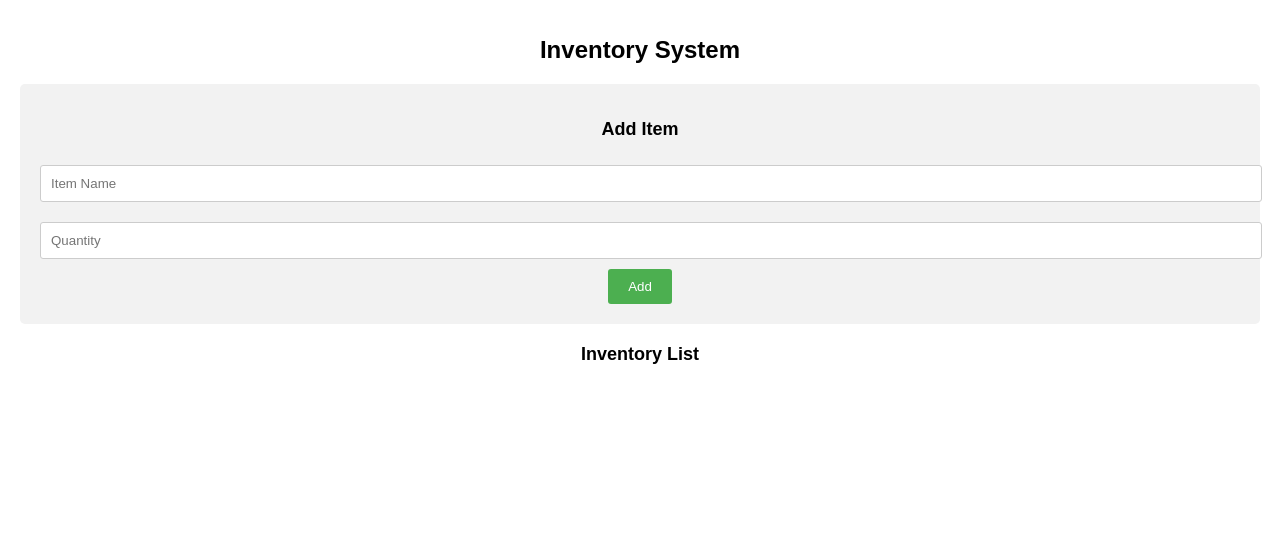
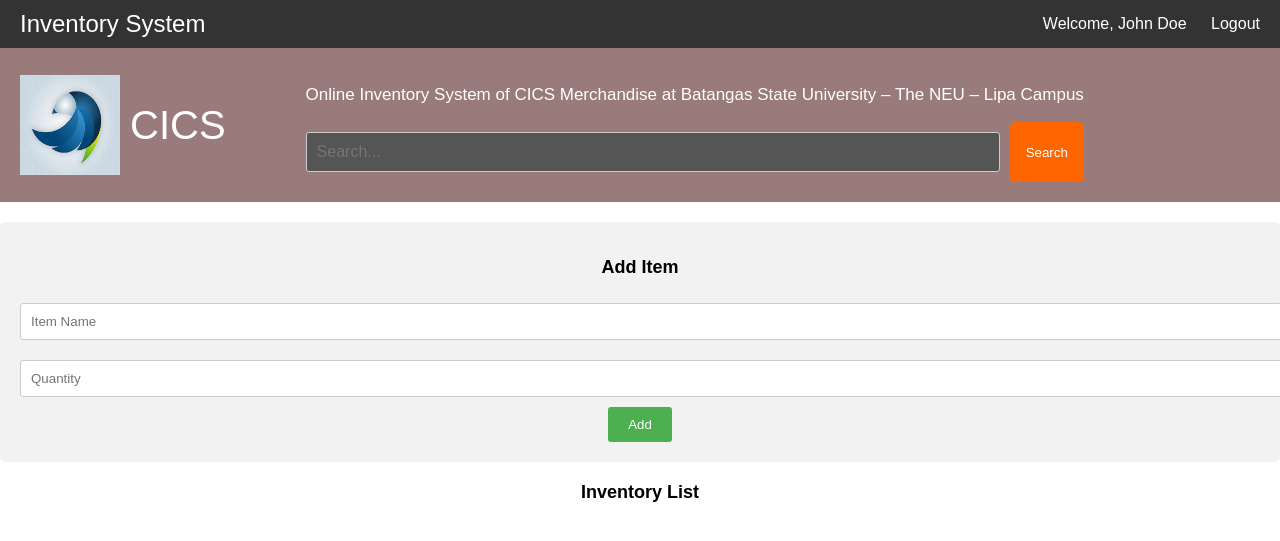
Before and after one commit to JohnMatthewTizon/Inventory-System-project-in-S.I.A, a PHP site: page /Dashboard.html in a window 1280 px wide. Shown: the top 541 px of the page. Run offline with PHP 8.4, Linux system fonts and the light colour scheme.

Commit message:
add nav and heading in dashboard

```diff
--- a/Dashboard.css
+++ b/Dashboard.css
@@ -1,14 +1,96 @@
 body {
     font-family: Arial, sans-serif;
     margin: 0;
-    padding: 20px;
+    padding: 0;
     text-align: center;
 }
 
-h1 {
-    font-size: 24px;
+/* Nav Section*/
+/* Style the navigation bar */
+.navbar {
+    background-color: #333; /* Background color of the navbar */
+    color: #fff; /* Text color */
+    padding: 10px 20px; /* Padding for top and bottom, left and right */
+    display: flex; /* Display items horizontally */
+    justify-content: space-between; /* Space items evenly */
+    align-items: center; /* Vertically align items */
 }
 
+/* Style the title on the left side */
+.navbar-title {
+    font-size: 24px; /* Adjust font size as needed */
+}
+
+/* Style the user info on the right side */
+.user-info {
+    text-align: right; /* Right-align the text */
+}
+
+/* Add some margin between user info elements */
+.user-info span {
+    margin-left: 20px;
+}
+
+
+
+/*Header*/
+/* Heading section includes logo, title and search bar*/
+/* Style the header section */
+.header {
+    background-color: #9a7b7b; /* Background color for the header */
+    color: #fff; /* Text color */
+    padding: 20px; /* Padding for top and bottom, left and right */
+    display: flex; /* Display items horizontally */
+    justify-content: baseline; /* Space items evenly */
+    align-items: center; /* Vertically align items */
+}
+/* Style the logo */
+.logo {
+    width: 100px; /* Adjust the width as needed */
+    height: 100px; /* Adjust the height as needed */
+    margin-right: 10px; /* Add margin to separate the logo from the title */
+}
+/* Style the title */
+.title {
+    font-size: 40px; /* Adjust font size as needed */
+    margin-right: 40px;
+}
+
+.Title-SearchBar{
+    display :block;
+    margin-left: 40px;
+}
+
+.Title-SearchBar p{
+    font-size: 17px;
+}
+
+.search-withButton{
+    display: flex;
+}
+/* Style the search bar */
+.search-bar {
+    flex: 1; /* Allow the search bar to expand and fill available space */
+    margin-right: 10px;
+    padding: 8px; /* Add some padding to the search input */
+    border: none; /* Remove the default input border */
+    border-radius: 5px; /* Apply rounded corners */
+    background-color: #555; /* Background color for the search input */
+    color: #fff; /* Text color for the search input */
+    font-size: 16px; /* Adjust font size as needed */
+    outline: none; /* Remove the outline when focused */
+}
+/* Style the search button */
+.search-button {
+    background-color: #f60; /* Background color for the search button */
+    color: #fff; /* Text color for the search button */
+    border: none; /* Remove button border */
+    border-radius: 5px; /* Apply rounded corners */
+    padding: 20px 16px; /* Add padding to the button */
+    cursor: pointer; /* Add pointer cursor on hover */
+}
+
+/* Add Item Form*/
 .form-container {
     background-color: #f2f2f2;
     padding: 20px;
@@ -43,6 +125,7 @@ button:hover {
     background-color: #45a049;
 }
 
+/*Inventory List*/
 .inventory-container {
     margin-top: 20px;
 }
--- a/Dashboard.html
+++ b/Dashboard.html
@@ -7,7 +7,33 @@
     <link rel="stylesheet" href="Dashboard.css" />
   </head>
   <body>
-    <h1>Inventory System</h1>
+    <!-- navigation bar -->
+    <div class="navbar">
+      <div class="navbar-title">Inventory System</div>
+      <div class="user-info">
+        <span>Welcome, John Doe</span>
+        <span>Logout</span>
+      </div>
+    </div>
+
+    <!-- Heading section includes logo, title and search bar -->
+    <div class="header">
+      <img src="image/logo.jpeg" alt="Logo" class="logo" />
+      <div class="title">CICS</div>
+      <div class="Title-SearchBar">
+        <p>
+          Online Inventory System of CICS Merchandise at Batangas State
+          University – The NEU – Lipa Campus
+        </p>
+        <div class="search-withButton">
+          <input type="text" class="search-bar" placeholder="Search..." />
+          <button class="search-button">Search</button>
+        </div>
+      </div>
+    </div>
+    <!-- buttons to click in different forms -->
+
+    <!--  -->
 
     <!-- Add Item Form -->
     <div class="form-container">
```
Also changed, not shown: image/logo.jpeg (added).
